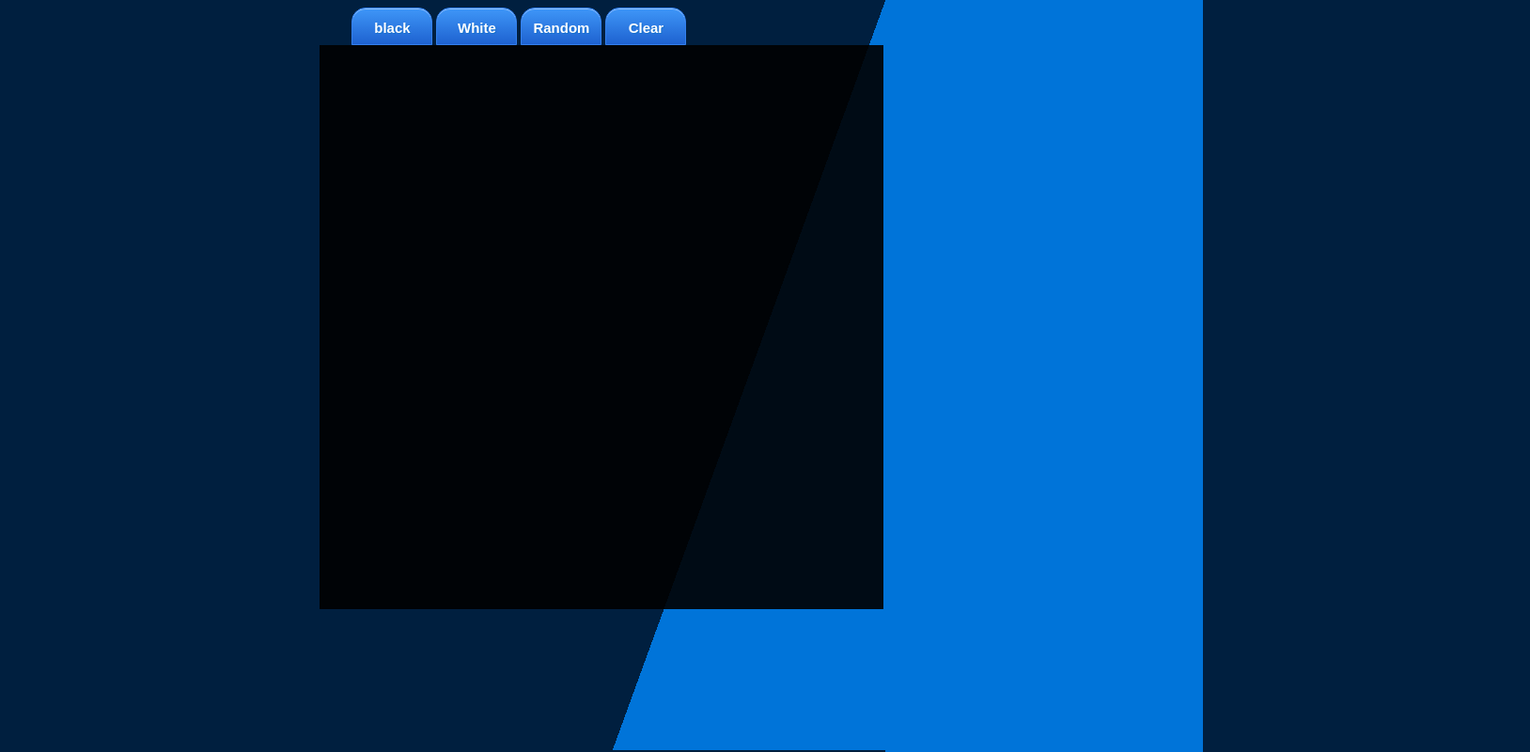
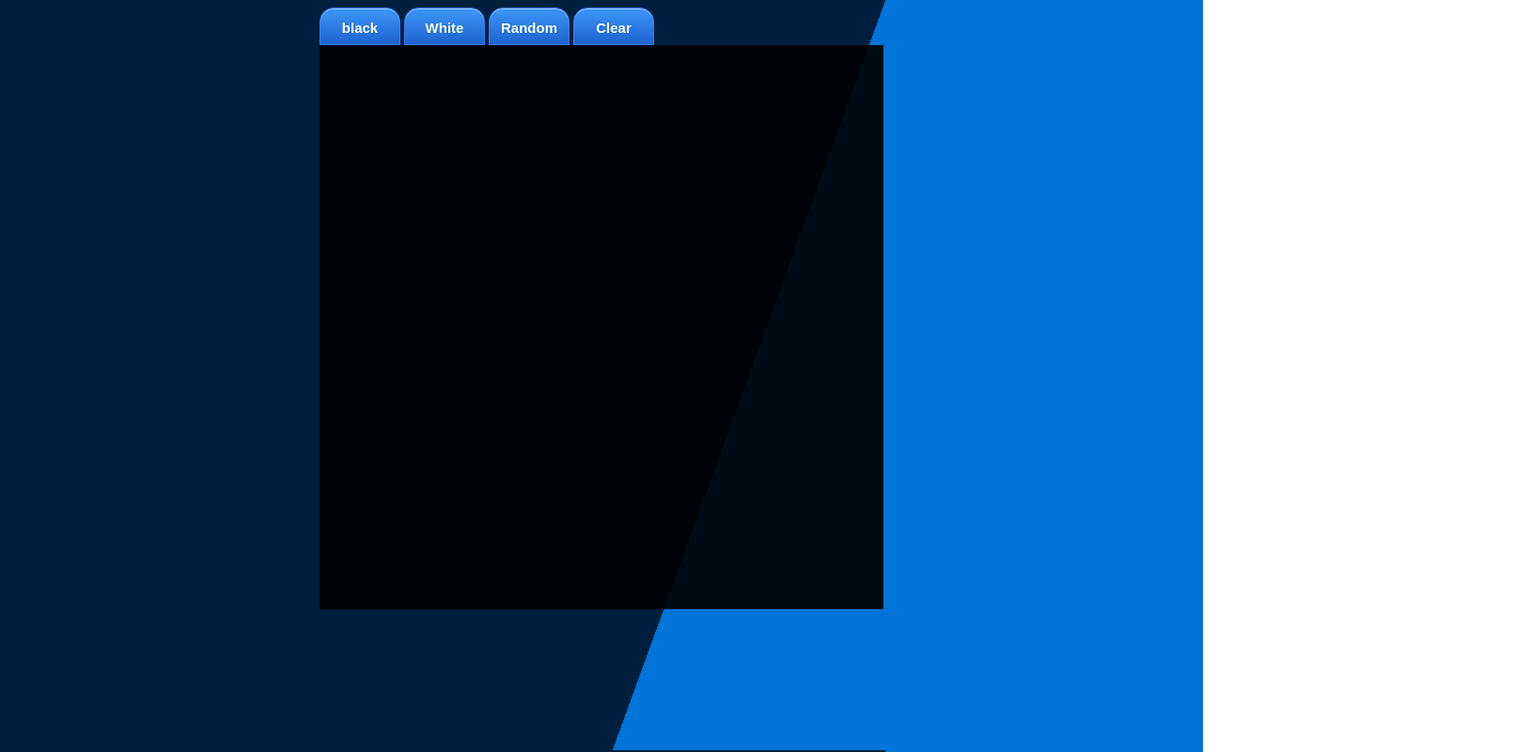
Before and after one commit to allun26/ETCH-A-SKETCH, a plain HTML site: page index.html in a window 1280 px wide. Shown: the whole page at 94% size, 1628 px wide, since content can reach past the window. Drawn offline with Linux system fonts and the light colour scheme.

Commit message:
small UI fixes

```diff
--- a/index.html
+++ b/index.html
@@ -13,13 +13,15 @@
 </head>
 
 <body>
-  <div id='buttons'>
-  <button id='black' class='butn'>black</button>
-  <button id='white' class='butn'>White</button>
-  <button id='random' class='butn'>Random</button>
-  <button id='newGrid' class='butn'>Clear</button>
+  <div id='wrapper'>
+    <div id='buttons'>
+    <button id='black' class='butn'>black</button>
+    <button id='white' class='butn'>White</button>
+    <button id='random' class='butn'>Random</button>
+    <button id='newGrid' class='butn'>Clear</button>
   </div>
   <div id='div-container'></div>
+  </div>
 
   <script src="script.js"></script>
 </body>
--- a/styles.css
+++ b/styles.css
@@ -3,13 +3,19 @@ body {
 
 }
 
+#wrapper {
+	position: relative;
+    left: 50%;
+	margin: 0px 0px 150px -300px;
+	width: 600px;
+}
 #div-container {
     width: 600px;
     height: 600px;
     display: grid;
-    position: relative;
+    /*position: relative;
     left: 50%;
-    margin: 0px 0px 150px -300px;
+    margin: 0px 0px 150px -300px;*/
     cursor: url(oth507.cur), auto;
 }
 
@@ -23,9 +29,9 @@ body {
 }
 
 #buttons {
-    padding: 0px 10px 0px;
+    padding: 0px;
     position: relative;
-    left: 28.2%;
+    left: 0%;
 
 }
 
```
